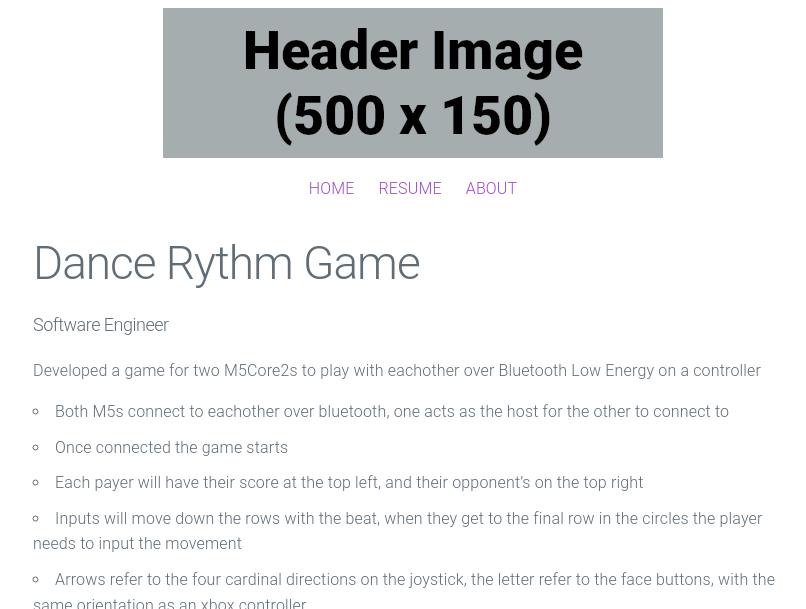
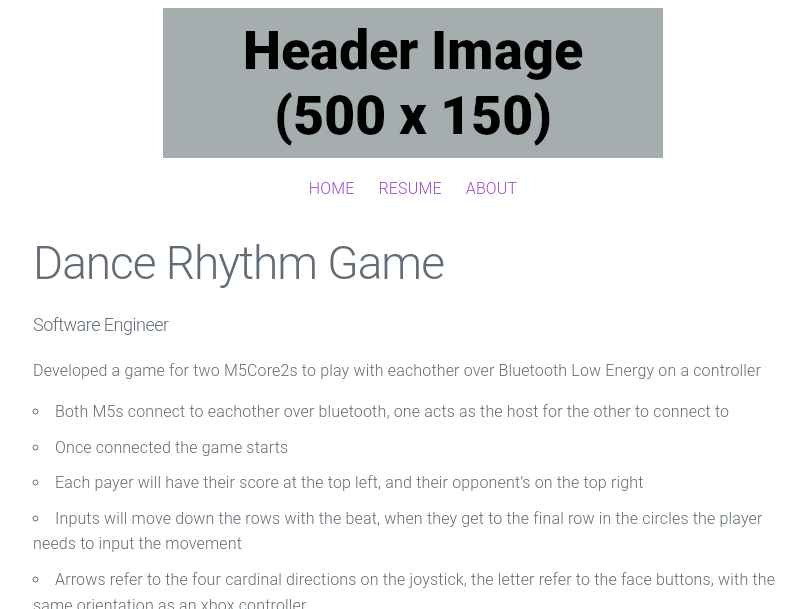
Before and after one commit to Chris-Trafton/Chris-Trafton.github.io, a Jekyll site: the page built from _posts/2024-10-02-drgame.md, in a window 1280 px wide and 900 px high, cut to the strip 0-609 px from the top of the window. Shown: the whole strip, without its empty margins (227-1033 px from the left). Built offline with Jekyll 4.4.1, drawn with Linux system fonts in a browser that asks for light colours.

Commit message:
fixed typos

```diff
--- a/_posts/2024-10-02-drgame.md
+++ b/_posts/2024-10-02-drgame.md
@@ -1,6 +1,6 @@
 ---
 layout: post
-title:  "Dance Rythm Game"
+title:  "Dance Rhythm Game"
 summary: "Software Engineer"
 date:   2024-10-03
 preview: /assets/drgamepreview.png
```
Also changed, not shown: _posts/2024-10-02-sensortofirestore.md (+1 -1 lines).
